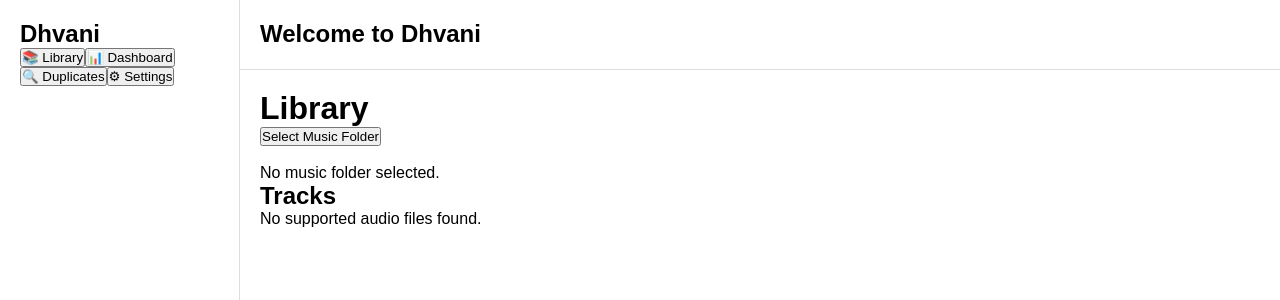
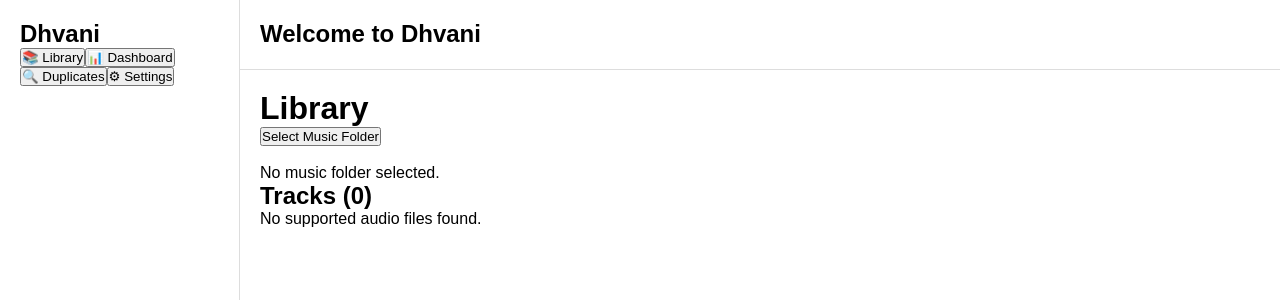
Before and after one commit to Akshatagarwal19/Dhvani-desktop, a React (Vite) app: page / in a window 1280 px wide. Shown: the top 300 px of the page. Built offline with nearby package versions, Linux system fonts and the light colour scheme.

Commit message:
feat: scan music folder and display tracks

```diff
--- a/src/renderer/src/pages/LibraryPage.tsx
+++ b/src/renderer/src/pages/LibraryPage.tsx
@@ -42,7 +42,7 @@ function LibraryPage() {
       ) : (
         <p>No music folder selected.</p>
       )}
-      <h2>Tracks</h2>
+      <h2>Tracks ({tracks.length})</h2>
 
       {tracks.length === 0 ? (
         <p>No supported audio files found.</p>
```
Also changed, not shown: src/main/index.ts (+5 -3 lines), 1 other file (tests, documents, lock files or other folders).
